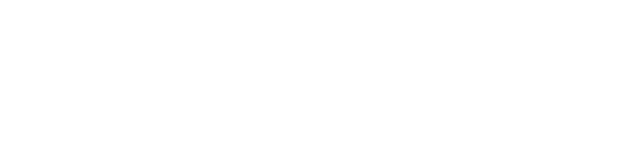
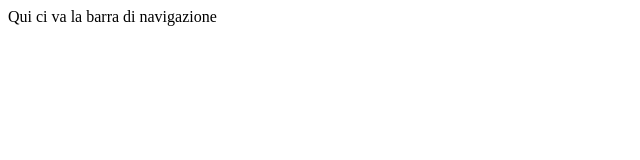
Before and after one commit to InfoSimoneGiusti/primi-passi-git, a plain HTML site: page index.html in a window 1280 px wide. Shown: the whole page, without its empty margins (0-640 px from the left). Drawn offline with Linux system fonts and the light colour scheme.

Commit message:
Init header

```diff
--- a/index.html
+++ b/index.html
@@ -7,6 +7,8 @@
     <title>Document</title>
 </head>
 <body>
-
+    <header>
+        Qui ci va la barra di navigazione
+    </header>
 </body>
 </html>
```
